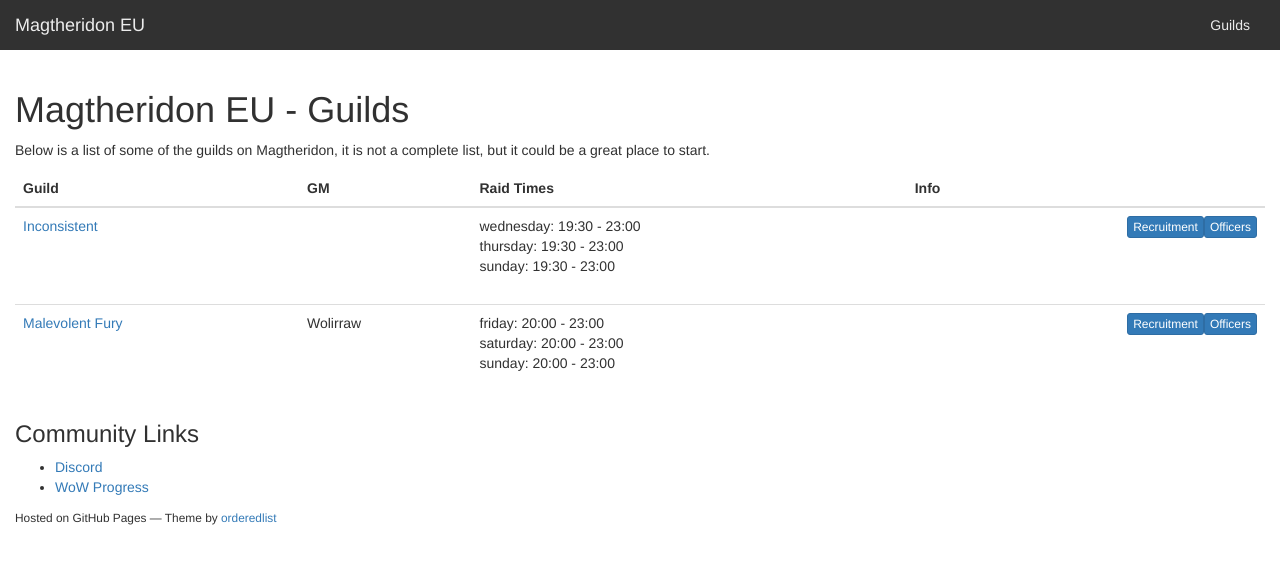
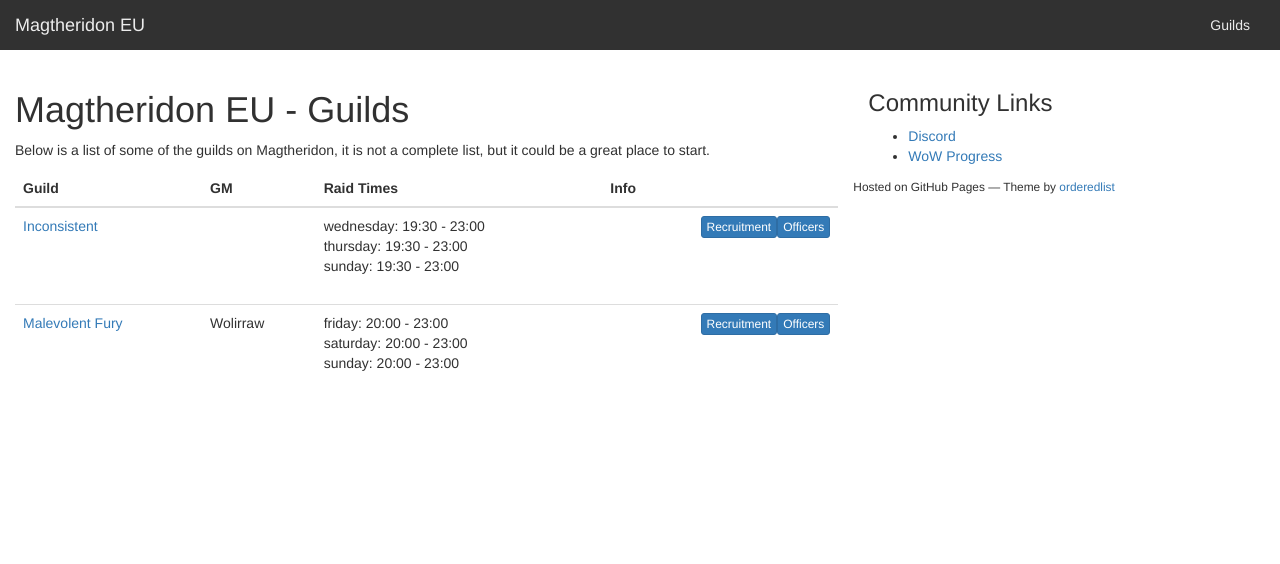
Before and after one commit to MagtheridonEU/magtheridoneu.github.io, a Jekyll site: the page built from guilds.md, in a window 1280 px wide. Shown: the top 564 px of the page. Built offline with Jekyll 4.4.1, drawn with Linux system fonts in a browser that asks for light colours; nearby versions of some CDN libraries; a script that is not in the unit is left out.

Commit message:
Update default.html

```diff
--- a/_layouts/default.html
+++ b/_layouts/default.html
@@ -16,14 +16,13 @@
   <body>
     {% include bs3/navbar.html %}
     <div class="container-fluid">
-      <section>
-
-      {{ content }}
-
-      </section>
-      <aside>
-        {% include sidebar.html %}
-      </aside>
+      <div class="row">
+        <section class="col-md-8">
+          {{ content }}
+        </section>
+        <aside class="col-md-4">
+          {% include sidebar.html %}
+        </aside>
       <footer>
         <p><small>Hosted on GitHub Pages &mdash; Theme by <a href="https://github.com/orderedlist">orderedlist</a></small></p>
       </footer>
```
